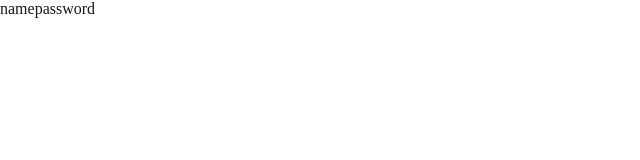
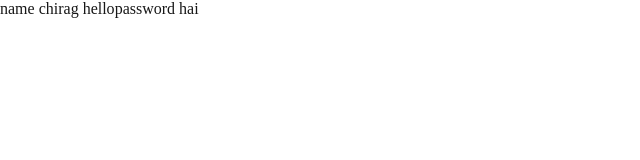
Before and after one commit to chiragshrimal/Prisma-PostgreSQL-Nextjs-http-websocket, a Next.js app in the folder apps/web/: page / in a window 1280 px wide. Shown: the top 160 px of the page, without its empty margins (0-640 px from the left). Built offline with nearby package versions, Linux system fonts and the light colour scheme; no server answers; the database is empty.

Commit message:
Update page.tsx

```diff
--- a/apps/web/app/page.tsx
+++ b/apps/web/app/page.tsx
@@ -8,9 +8,9 @@ export default async  function Home() {
 
   return (
     <div>
-     name
+     name chirag hello
       {user?.username}
-     password
+     password hai
       {user?.username}
     </div>
   );
```
